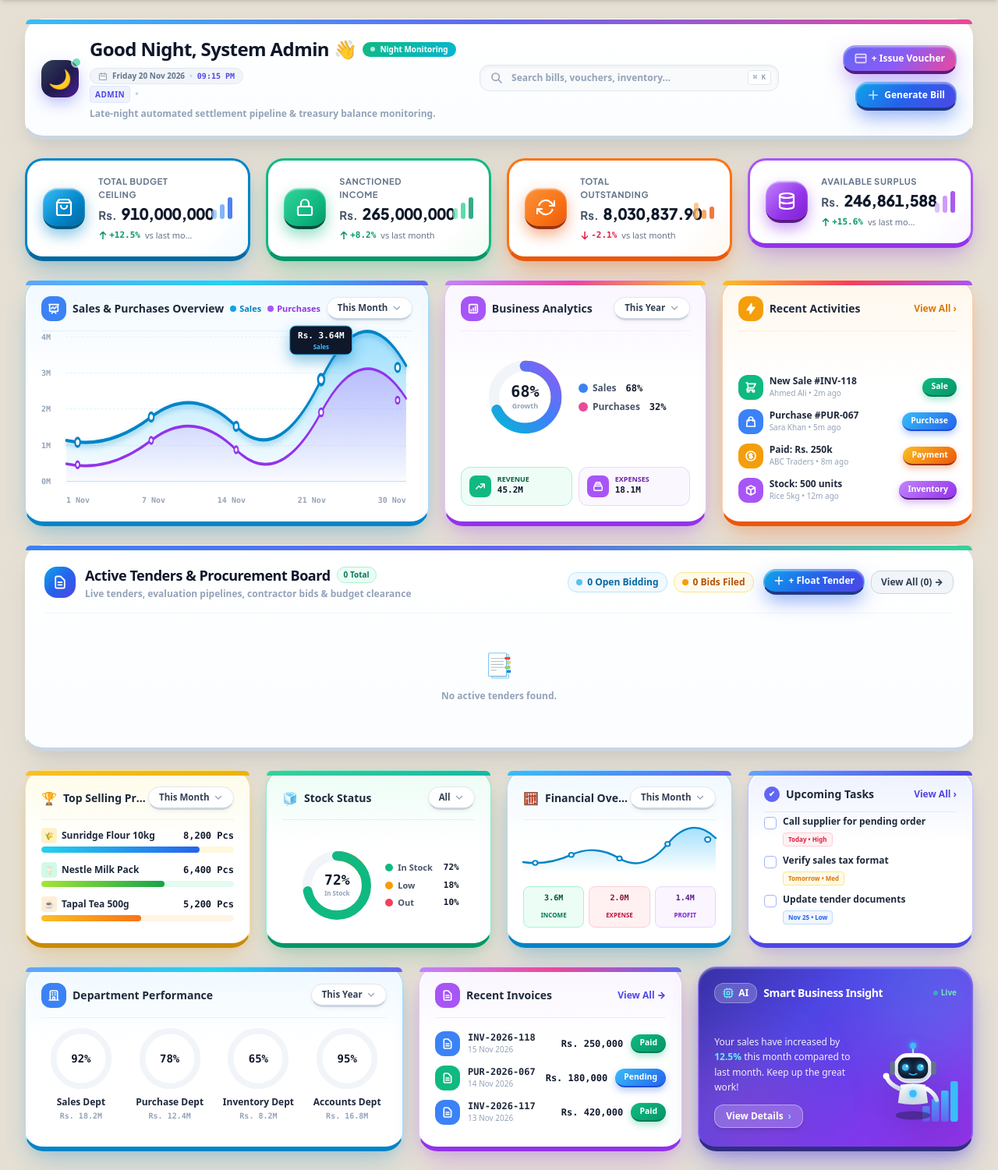
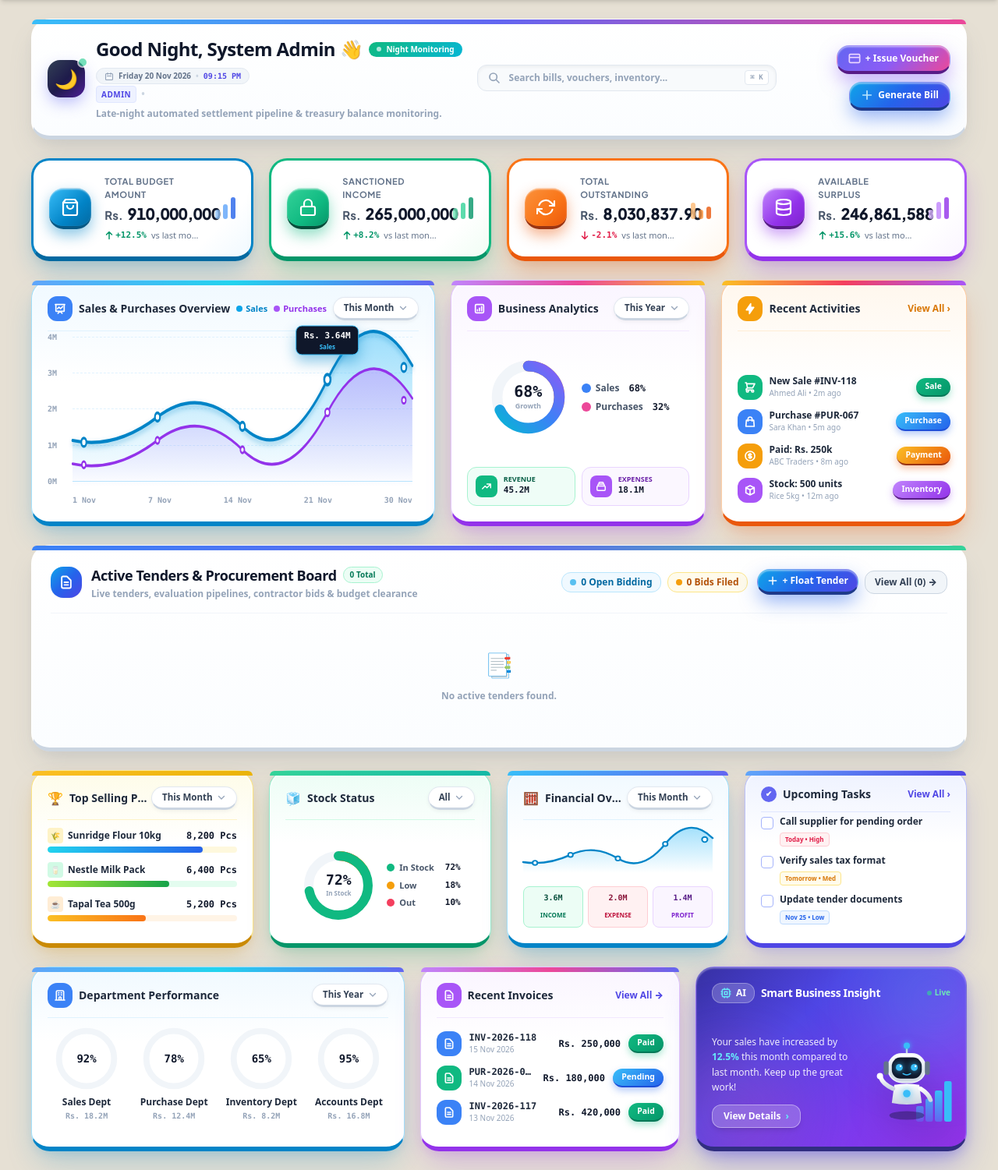
Before and after one commit to muhammadwaleed12236/tendermanagement, a Laravel app: page /dashboard in a window 1280 px wide. Shown: the part 96-1597 px from the top of the page at 78% size. Run offline with Laravel 12, Linux system fonts and the light colour scheme; a user stored in the database is signed in; data comes from the database, SQL or seed files in the repository; data that the repository does not hold is empty; style sheets or scripts are compiled from the project's sources.

Commit message:
dashboard

```diff
--- a/resources/views/dashboard.blade.php
+++ b/resources/views/dashboard.blade.php
@@ -269,7 +269,7 @@
             transition: all 0.25s ease;
         }
 
-        /* 1. Electric Blue Card (Total Budget Ceiling) */
+        /* 1. Electric Blue Card (TOTAL BUDGET AMOUNT) */
         .stat-card-blue {
             background: linear-gradient(135deg, #ffffff 0%, #ffffff 80%, #f0f9ff 100%);
             border: 3px solid #0284c7;
@@ -575,8 +575,8 @@
         $userRole = auth()->check() ? (auth()->user()->role ?? 'Administrator') : 'Admin';
     @endphp
 
-    <div class="dashboard-canvas py-6 px-4 sm:px-6 lg:px-8">
-        <div class="max-w-7xl mx-auto space-y-6">
+    <div class="dashboard-canvas py-6 px-4 sm:px-6 lg:px-8 xl:px-10">
+        <div class="w-full space-y-6">
 
             <!-- 1. TOP HEADER BAR WITH DYNAMIC TIME-OF-DAY GREETING -->
             <div class="flex flex-col lg:flex-row lg:items-center justify-between gap-4 glass-panel p-4 sm:p-5">
@@ -656,7 +656,7 @@
             <!-- 2. TOP 4 VIBRANT 3D STAT CARDS (EXACT MATCH TO media_1794960037908_15a2248a) -->
             <div class="grid grid-cols-1 sm:grid-cols-2 lg:grid-cols-4 gap-4 sm:gap-5">
 
-                <!-- CARD 1: Total Budget Ceiling (Electric Blue 3D Theme) -->
+                <!-- CARD 1: TOTAL BUDGET AMOUNT (Electric Blue 3D Theme) -->
                 <div class="stat-card-3d-wrap group">
                     <div class="stat-card-3d stat-card-blue">
                         <!-- Left: 3D Candy Icon Button -->
@@ -670,7 +670,7 @@
 
                         <!-- Center: Content -->
                         <div class="min-w-0 flex-1 px-1">
-                            <span class="stat-card-label">TOTAL BUDGET CEILING</span>
+                            <span class="stat-card-label">TOTAL BUDGET AMOUNT</span>
                             <div class="text-lg xl:text-xl 2xl:text-2xl stat-card-value my-0.5 whitespace-nowrap">
                                 <span class="stat-card-currency">Rs.</span>
                                 <span data-counter-target="{{ (int)($stats['total_budget'] > 0 ? $stats['total_budget'] : 910000000) }}">
```
